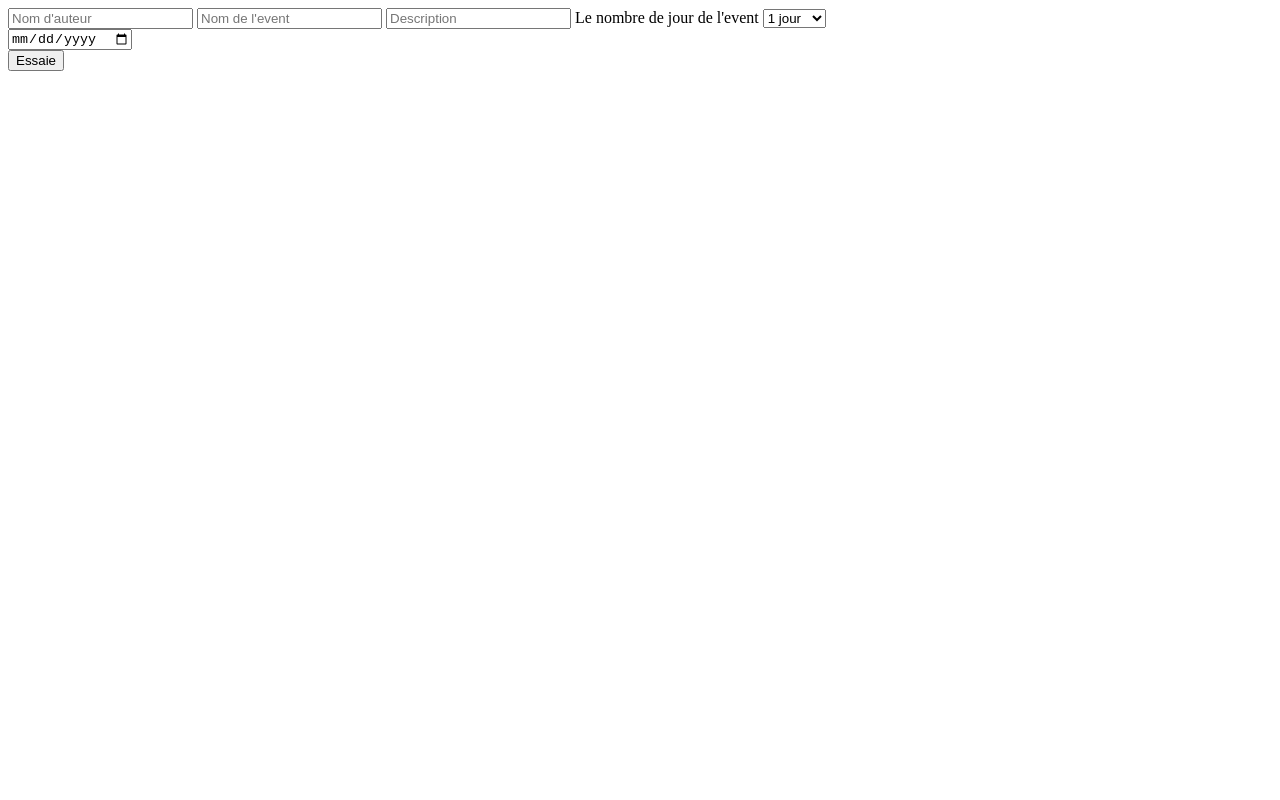
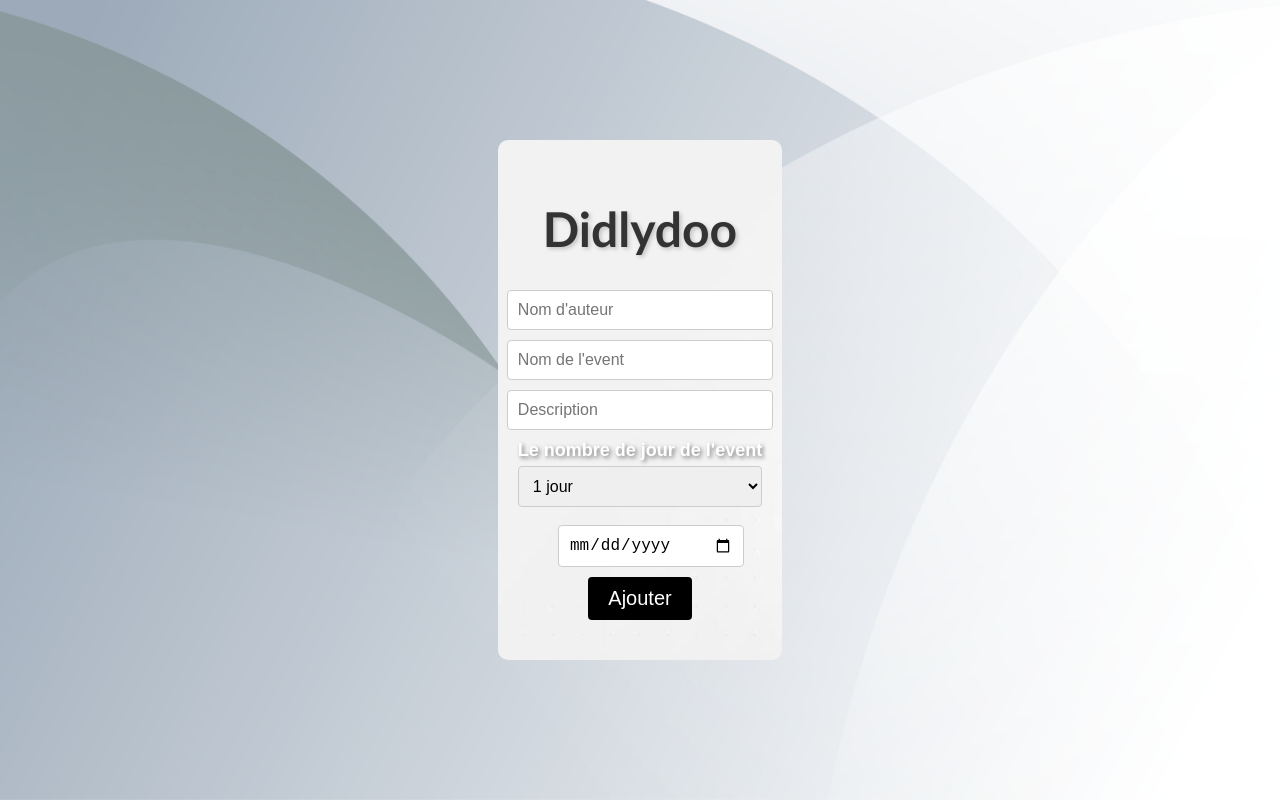
Before and after one commit to luch22/Didlydoo, a website with bundled scripts: page frontend/index.html in a window 1280 px wide. Built offline with nearby package versions, Linux system fonts and the light colour scheme; files whose address does not match are found by name.

Commit message:
final css

```diff
--- a/frontend/assets/js/_displayhtml.js
+++ b/frontend/assets/js/_displayhtml.js
@@ -25,6 +25,7 @@ function displayEvent(data) {
     li.className = `${element.name} li_display__event`;
 
     let deleteButton = document.createElement("button");
+    deleteButton.classList.add(element.id, "deleteButton");
     deleteButton.textContent = "Delete";
     deleteButton.addEventListener("click", () => delFetch(element.id));
     li.appendChild(deleteButton);
--- a/frontend/assets/scss/main.scss
+++ b/frontend/assets/scss/main.scss
@@ -1,46 +1,92 @@
-/* Header */
-.form_event {
-  text-align: center;
-  margin-top: 10px;
-  margin-right: 10px;
-  margin-left: 10px;
-  border-radius: 10px;
-
+body {
+  font-family: Arial, sans-serif;
+  margin: 0;
+  padding: 0;
+  display: flex;
+  flex-direction: column;
+  justify-content: center;
+  align-items: center;
+  min-height: 100vh;
+  background-image: url(/frontend/assets/img/backgroundWhite1.jpg);
+  background-size: cover;
+  background-position: center;
 }
 
-.display_input__date {
-  margin-top: 10px;
+h1 {
+  font-family: 'Gill Sans', 'Gill Sans MT', Calibri, 'Trebuchet MS', sans-serif, sans-serif;
+  font-size: 48px;
+  font-weight: bold;
+  color: #333333;
+  text-align: center;
+  margin-top: 40px;
+  text-shadow: 2px 2px 4px rgba(0, 0, 0, 0.2);
+}
+
+header {
+  background-image: url(/frontend/assets/img/background2.jpg);
+  padding: 20px;
+  text-align: center;
+  color: #fff;
+  font-size: 36px;
+  font-weight: bold;
+  text-shadow: 2px 2px 4px rgba(0, 0, 0, 0.5);
+  border-radius: 10px;
+}
+
+.form_event {
+  display: flex;
+  flex-direction: column;
+  align-items: center;
+  max-width: 500px;
+  margin: 20px auto;
+
+  input[type="text"], select, input[type="date"] {
+    width: 100%;
+    padding: 10px;
+    margin-bottom: 10px;
+    border: 1px solid #ccc;
+    border-radius: 4px;
+    font-size: 16px;
+  }
+
+  label {
+    font-weight: bold;
+    margin-bottom: 5px;
+    font-size: 18px;
+  }
+}
+
+.editButton, .deleteButton {
+  background-color: #000000;
+  color: white;
+  border: none;
+  padding: 5px 20px;
+  text-align: center;
+  text-decoration: none;
+  display: inline-block;
+  font-size: 10px;
+  border-radius: 4px;
+  cursor: pointer;
+  transition: background-color 0.3s ease;
+  margin-bottom: 10px;
 }
 
 .tryfetch {
-  margin-top: 10px;
-  background: inherit;
-  background-clip: padding-box;
-  border-radius: 10px;
+  background-color: #000000;
+  color: white;
+  border: none;
+  padding: 10px 20px;
+  text-align: center;
+  text-decoration: none;
+  display: inline-block;
+  font-size: 20px;
+  border-radius: 4px;
   cursor: pointer;
-  --border: 5px;    /* the border width */
-  --slant: 0.7em;   /* control the slanted corners */
-  --color: #000000; /* the color */
+  transition: background-color 0.3s ease;
 
-  font-size: 15px;
-  padding: 0.4em 1.2em;
-  border: none;
-  cursor: pointer;
-  font-weight: bold;
-  color: var(--color);
-  background:
-     linear-gradient(to bottom left,var(--color)  50%,#0000 50.1%) top right,
-     linear-gradient(to top   right,var(--color)  50%,#0000 50.1%) bottom left;
-  background-size: calc(var(--slant) + 1.3*var(--border)) calc(var(--slant) + 1.3*var(--border));
-  background-repeat: no-repeat;
-  box-shadow:
-    0 0 0 200px inset var(--s,#0000),
-    0 0 0 var(--border) inset var(--color);
-  clip-path:
-      polygon(0 0, calc(100% - var(--slant)) 0, 100% var(--slant),
-              100% 100%, var(--slant) 100%,0 calc(100% - var(--slant))
-             );
-  transition: color var(--t,0.3s), background-size 0.3s;
+  &:hover {
+    background-color: #333333;
+  }
 }
 
 ul {
@@ -52,22 +98,21 @@ ul {
   border-color: #333333;
   border-radius: 20px;
   cursor: pointer;
-
 }
 
 .li_display__event {
-  background: fixed;
   background-image: url(/frontend/assets/img/background2.jpg);
+  background-repeat: no-repeat;
+  background-size: cover;
   display: flex;
   flex-direction: column;
-  flex-wrap: nowrap;
   align-items: center;
   justify-content: space-around;
   margin-bottom: 20px;
-  background-color: #f7f7f7;
-  padding: 20px;
-  border-radius: 8px;
-  box-shadow: 0 4px 6px rgba(0, 0, 0, 0.1);
+  background-color: rgba(255, 255, 255, 0.8);
+  padding: 40px;
+  border-radius: 10px;
+  box-shadow: 0 6px 12px rgba(0, 0, 0, 0.2);
   transition: transform 0.3s ease, box-shadow 0.3s ease, scale 0.3s ease-in-out;
 
   .id {
@@ -75,33 +120,33 @@ ul {
   }
 
   .name {
-    font-size: 20px;
+    font-size: 24px;
     font-weight: bold;
     color: #333333;
     margin-bottom: 10px;
+    text-align: center;
+    text-shadow: 2px 2px 4px rgba(0, 0, 0, 0.5);
   }
 
   .author {
     font-size: 18px;
     color: #777777;
     margin-bottom: 5px;
+    text-align: center;
   }
 
   .description {
-    font-size: 15px;
+    font-size: 16px;
     color: #555555;
-    margin-bottom: 10px;
+    margin-bottom: 20px;
+    text-align: center;
   }
 
   .dates {
     table {
-
-      th,
-      td {
-        width: 120px;
-        text-align: center;
-        vertical-align: middle;
-      }
+      width: 100%;
+      text-align: center;
+      vertical-align: middle;
     }
 
     font-size: 14px;
@@ -109,18 +154,12 @@ ul {
     margin-bottom: 5px;
   }
 
-  .created_at,
-  .last_modification,
-  .num_modification {
+  .created_at, .last_modification, .num_modification {
     display: none;
-    // font-size: 12px;
-    // color: #888888;
   }
 
   &:hover {
-    scale: 0.9;
     transform: translateY(-4px);
-    box-shadow: 0 6px 10px rgba(0, 0, 0, 0.15);
-    transition: all 0.5s;
+    box-shadow: 0 8px 16px rgba(0, 0, 0, 0.3);
   }
 }
--- a/frontend/index.html
+++ b/frontend/index.html
@@ -12,6 +12,7 @@
 
 <body>
     <header>
+        <h1>Didlydoo</h1>
         <form class="form_event">
             <input type="text" name="author" id="author" placeholder="Nom d'auteur">
             <input type="text" name="name" id="_name" placeholder="Nom de l'event">
@@ -31,7 +32,7 @@
             <div class="display_input__date">
                 <input type="date" id="date_0">
             </div>
-            <button class="tryfetch">Essaie</button>
+            <button class="tryfetch">Ajouter</button>
 
         </form>
     </header>
```
Also changed, not shown: backend/server/db/db.json (+8 -7 lines), frontend/assets/css/main.css (added), frontend/assets/css/main.min.css, 2 other files.
